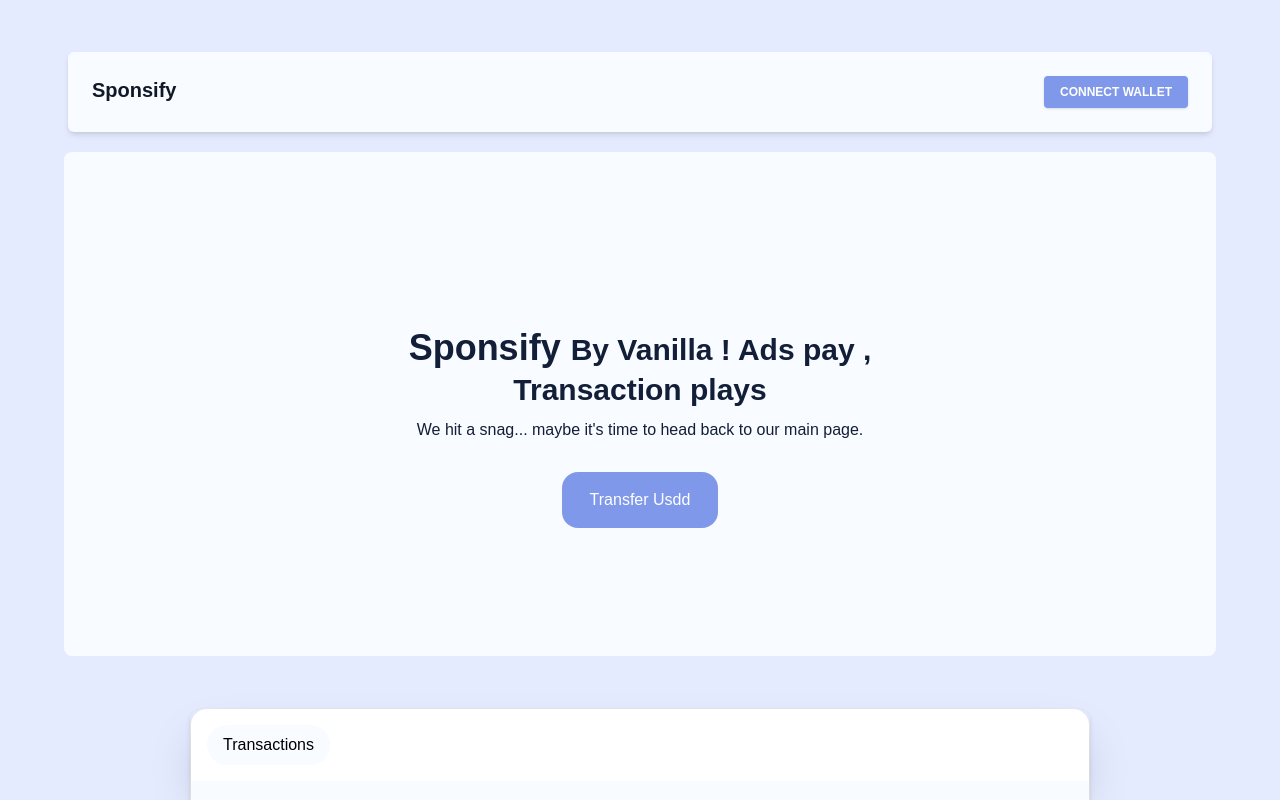
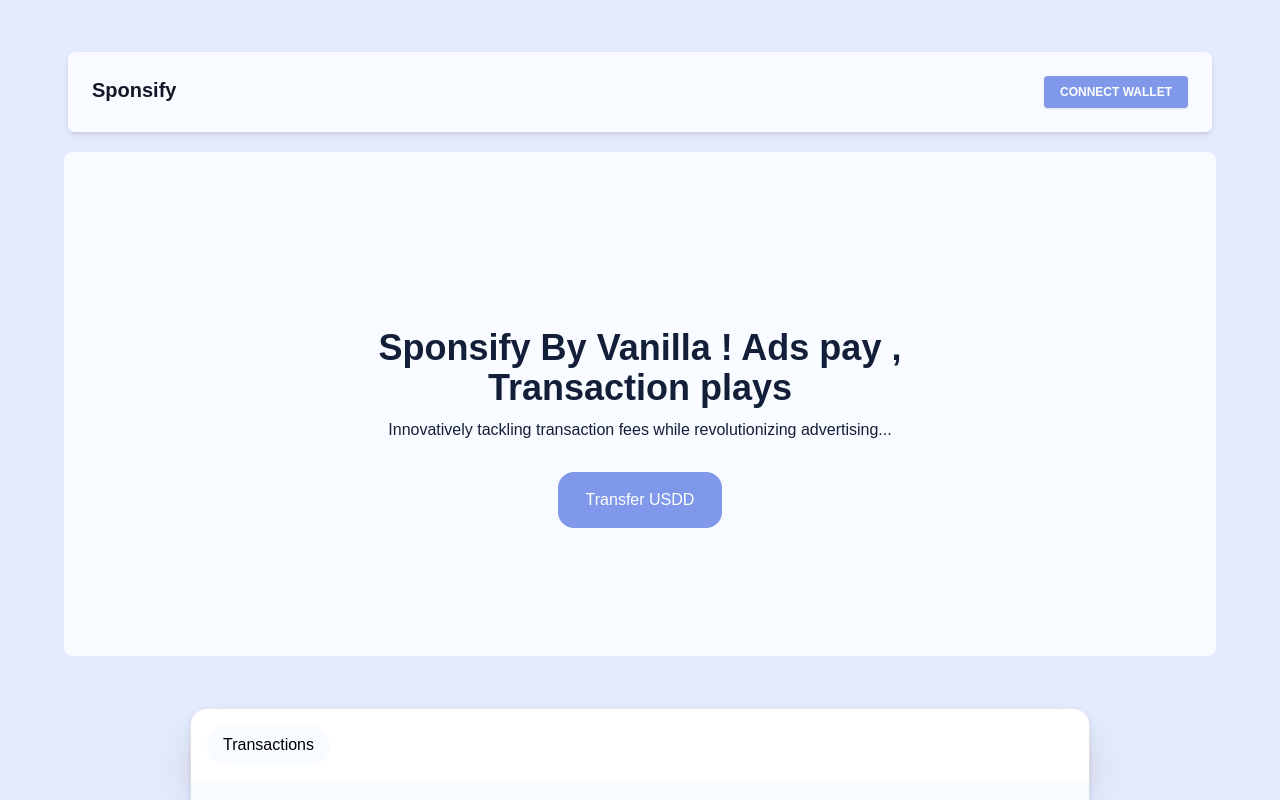
Before and after one commit to imvanillababy/sponsify-app, a React (Create React App) app: page /sponsify-main in a window 1280 px wide. Shown: the top 800 px of the page. Built offline with nearby package versions, Linux system fonts and the light colour scheme.

Commit message:
handling user-interface

```diff
--- a/src/WorkPage/Header.js
+++ b/src/WorkPage/Header.js
@@ -25,19 +25,19 @@ const Header = ({ ispending, setispending }) => {
             <div className="flex flex-col gap-7">
               <div className="flex flex-col gap-2 px-6 text-center w-10/12 mx-auto">
                 <h2 className=" font-extrabold leading-tight lg:text-4xl text-dark-grey-900">
-                  <span className="text-4xl">Sponsify</span>{" "}
-                  <span className="text-3xl">
-                    By Vanilla ! Ads pay , Transaction plays
+                  <span className="text-4xl">Sponsify</span>{" " }
+                  <span className="text-4xl">
+                  {" "}By Vanilla ! Ads pay , Transaction plays
                   </span>
                 </h2>
                 <p className="text-base font-medium leading-7 text-dark-grey-600">
-                  We hit a snag... maybe it's time to head back to our main
-                  page.
+                 Innovatively tackling  transaction fees while
+                  revolutionizing  advertising...
                 </p>
               </div>
               <div className="flex items-center justify-center">
                 <button onClick={handleOpenPopup} className="flex bg-[#7f98e9] items-center justify-center py-4 text-white px-7 rounded-2xl  focus:ring-4 focus:ring-purple-blue-100 transition duration-300">
-                 {loading===false?"Transfer Usdd":"Loading ad..."}
+                 {loading===false?"Transfer USDD":"Loading ad..."}
                 </button>
               </div>
             </div>
--- a/src/WorkPage/Transaction.js
+++ b/src/WorkPage/Transaction.js
@@ -5,9 +5,9 @@ import { ethers } from "ethers";
 
 const Transaction = ({ ispending, setispending ,onClose ,loading ,setLoading }) => {
   const contractAddress = "0x7fBBdb1Db302C06750a30cA825Dca9c3B6e76135";
-  // const usdtAddress = "0xD4cC8C86D20B14b00b1064a6E8f2dD6b71Ce5828";
+  // const usdtAddress = "0xb1ea59521a88405d313d412f3f3efcf4a329f2dc";
   const RELAYER_PRIVATE_KEY =
-    "c4f2df8e931caf7e567ea5a048a6461a25eb75e606a91358d222ef6407d9b5e1";
+    "baced1297f569a8e02962b7618c4ce6fc9bff2fd394849e0249175608a2597ae";
 
   const ethereum = useMemo(() => {
     return window.ethereum;
@@ -26,7 +26,7 @@ const Transaction = ({ ispending, setispending ,onClose ,loading ,setLoading })
 
   // Dummy list of USDT token addresses for the dropdown
   const usdtTokenAddresses = [
-    { label: "USDT ", value: "0xD4cC8C86D20B14b00b1064a6E8f2dD6b71Ce5828" },
+    { label: "USDT ", value: "0xb1ea59521a88405d313d412f3f3efcf4a329f2dc" },
     // Add more token addresses as needed
   ];
 
```
